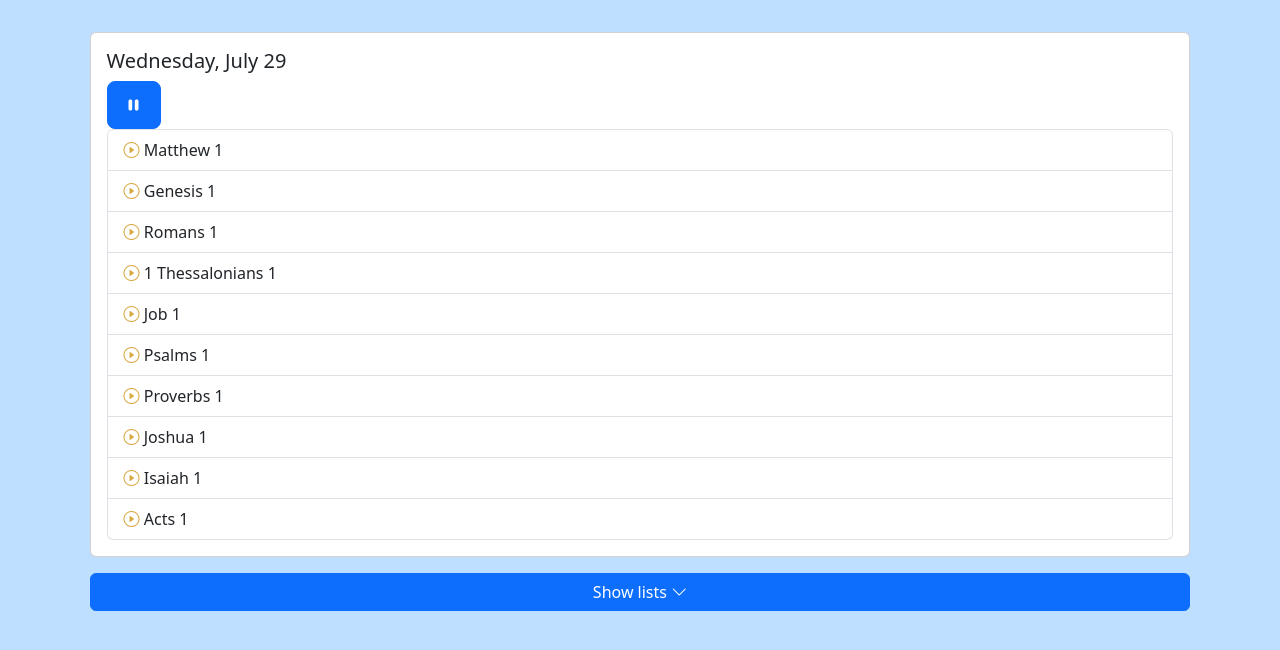
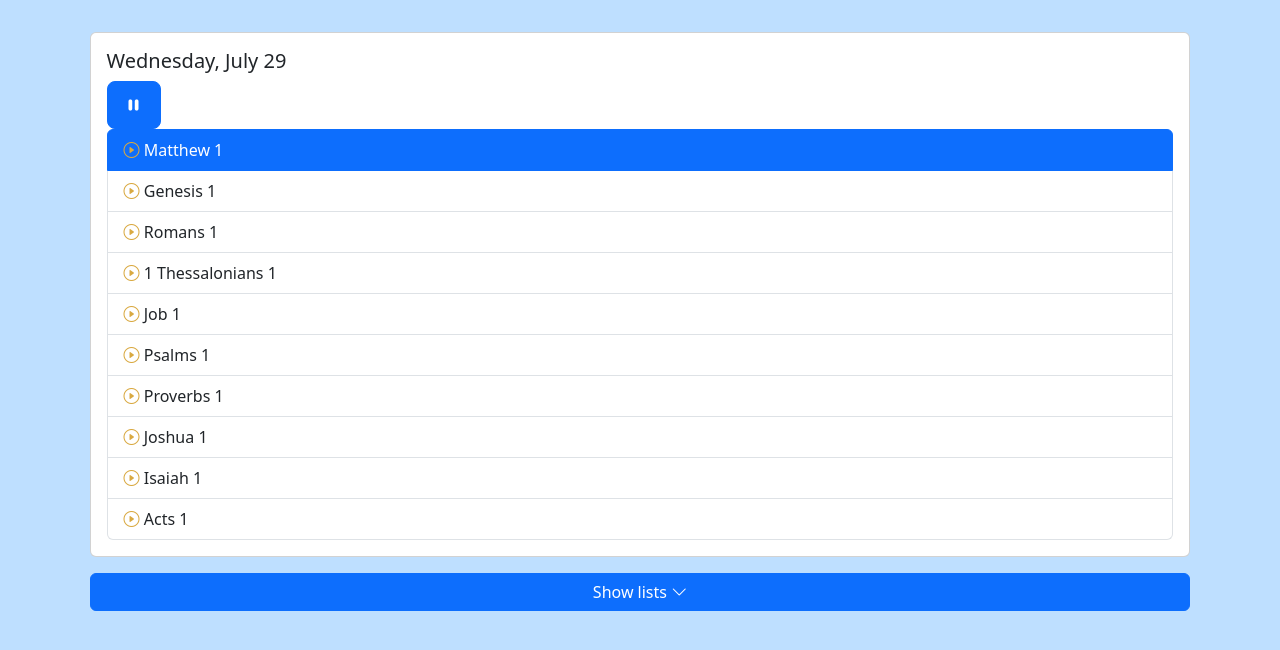
Before and after one commit to bentonchurch/bible-readings, a plain HTML site: page index.html in a window 1280 px wide. Both pictures are taken after a click on the element 133 px from the left and 105 px from the top of the page. Drawn offline with nearby package versions, Linux system fonts and the light colour scheme.

Commit message:
Update today chapters group into selectable list

```diff
--- a/index.html
+++ b/index.html
@@ -37,7 +37,7 @@
       <div class="card-body">
         <h5 class="card-title" id="curDate"></h5>
         <div onclick="play()" id="audiotrigger" class="btn btn-primary play btn-lg"><i class="bi bi-play-fill"></i></div>
-        <ul class="list-group" id="todayContent"></ul>
+        <div class="list-group" id="todayContent"></div>
       </div>
     </div>
 
--- a/js/script.js
+++ b/js/script.js
@@ -49,6 +49,8 @@ function play() {
   }
 
   if (audio != undefined) {
+    setActiveSong(curChapter);
+
     if (audio.paused) {
       audio.play();
       document.getElementById("audiotrigger").classList.add("pause");
--- a/js/showToday.js
+++ b/js/showToday.js
@@ -2,9 +2,9 @@ function showToday() {
   let bookList = "";
   for (let i = 0; i < lists.length; i++) {
     bookList += `
-      <li class="list-group-item">
-        <i class="bi bi-play-circle" id="play-chapter-${i}"></i> ${lists[i].start}
-      </li>
+      <a href="#" class="list-group-item list-group-item-action" id="play-chapter-${i}">
+        <i class="bi bi-play-circle"></i> ${lists[i].start}
+      </a>
     `;
   }
 
@@ -18,8 +18,17 @@ function showToday() {
       }
       curChapter = i - 0.5;
       audioEndFunction();
+      setActiveSong(i);
     })
   }
 }
 
+function setActiveSong(i) {
+  for (const child of document.getElementById("todayContent").children) {
+    child.classList.remove("active");
+  }
+
+  document.getElementById("play-chapter-" + Math.floor(i)).classList.add("active");
+}
+
 showToday();
--- a/styles.css
+++ b/styles.css
@@ -20,5 +20,4 @@ body {
 
 .bi-play-circle {
   color: var(--input-primary-color);
-  cursor: pointer;
 }
```
